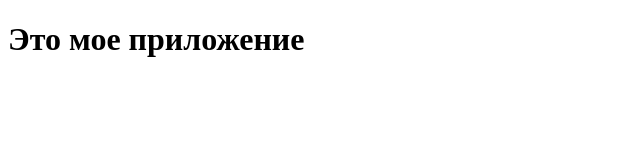
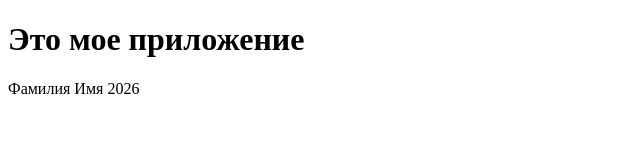
Before and after one commit to 31ISP/mobdev-lab-git-Ovchinnikov, a plain HTML site: page index.html in a window 1280 px wide. Shown: the whole page, without its empty margins (0-640 px from the left). Drawn offline with Linux system fonts and the light colour scheme.

Commit message:
добавлен footet

```diff
--- a/index.html
+++ b/index.html
@@ -7,5 +7,6 @@
 </head>
 <body>
     <h1>Это мое приложение</h1>
+    <footer>Фамилия Имя 2026</footer>
 </body>
 </html>
```
